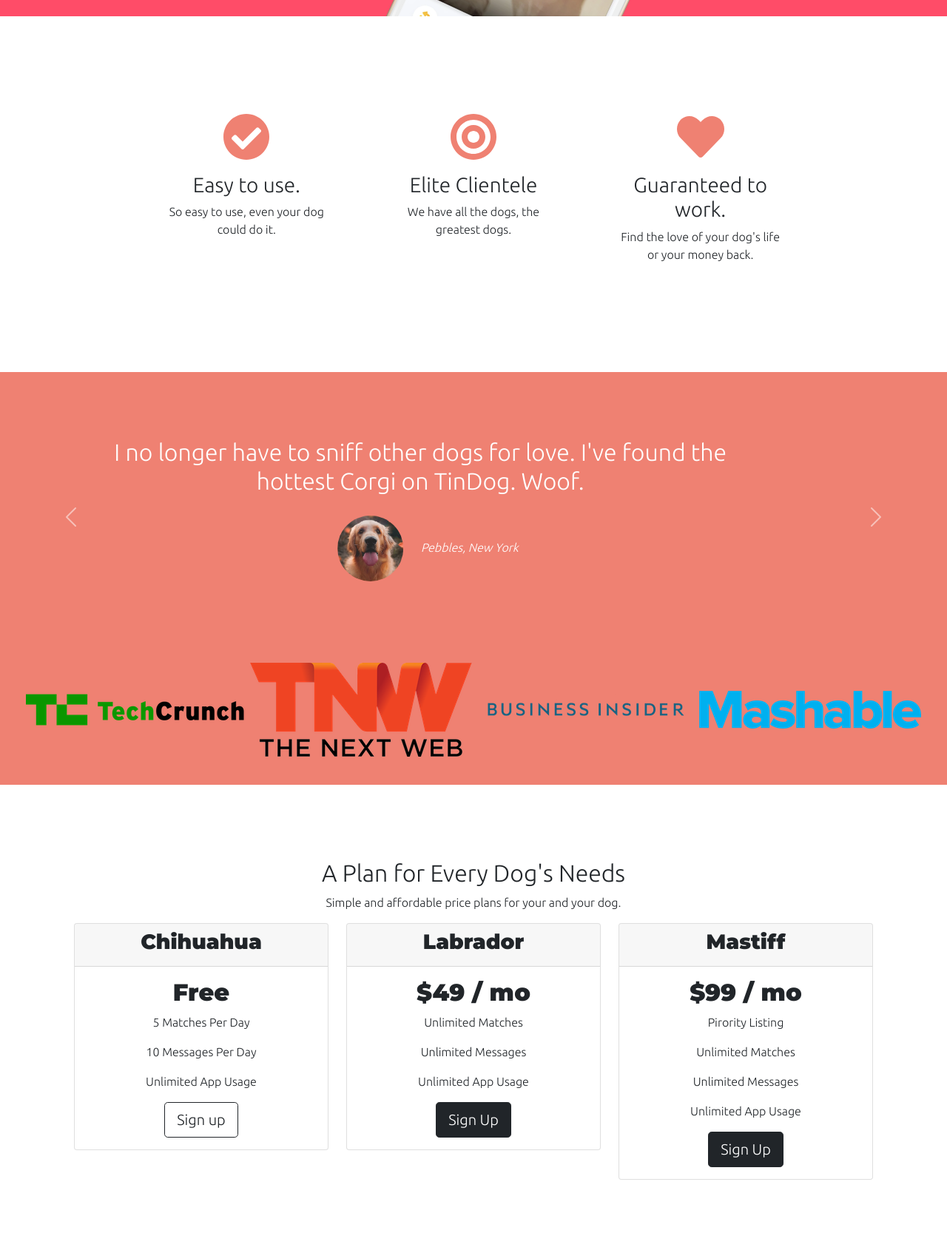
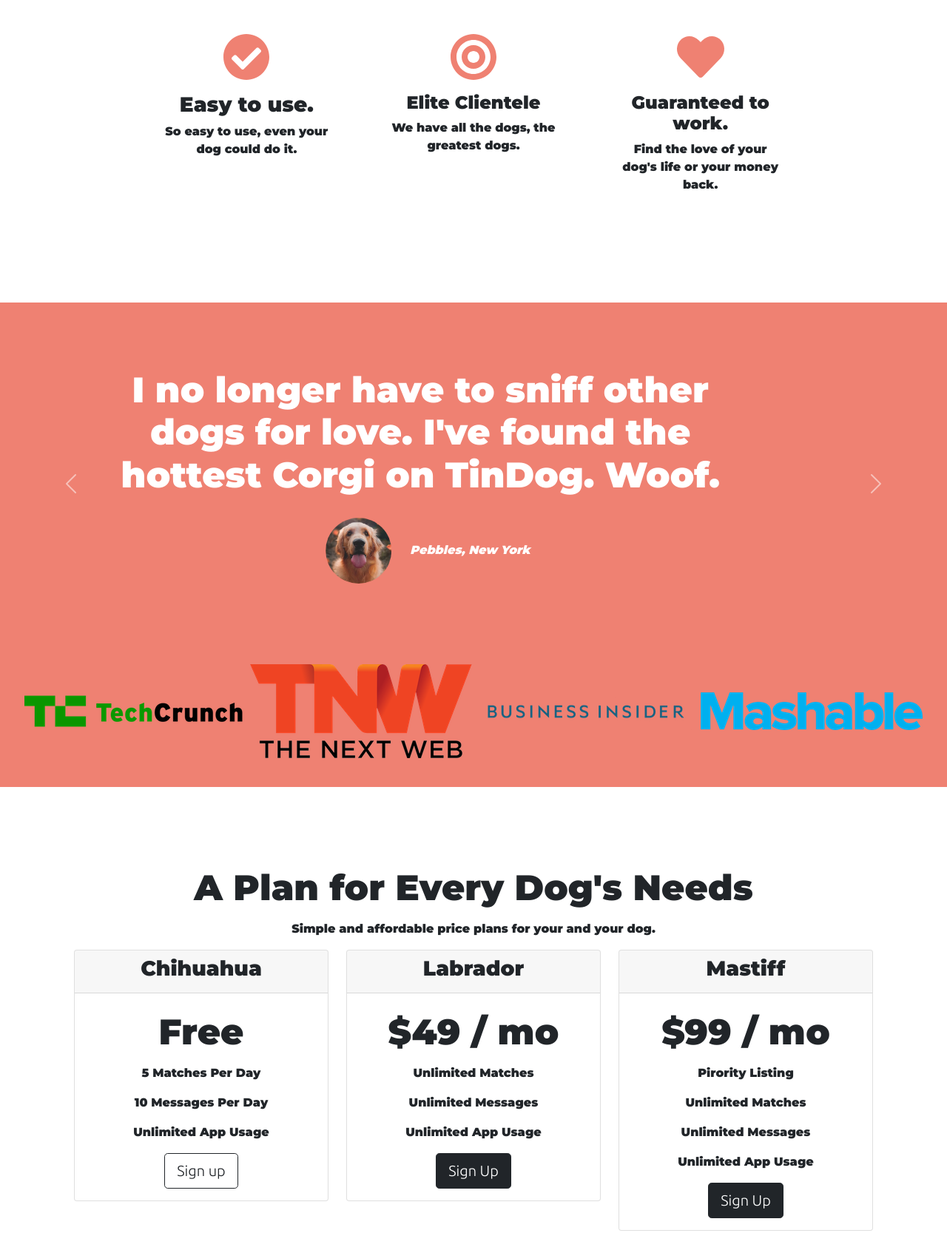
Before and after one commit to jessicaga9410/TinDog-Start-master, a plain HTML site: page index.html in a window 1280 px wide. Shown: the part 600-2267 px from the top of the page at 74% size. Drawn offline with nearby package versions, Linux system fonts and the light colour scheme.

Commit message:
modified css file to style elements to minimize similar code

```diff
--- a/css/styles.css
+++ b/css/styles.css
@@ -1,5 +1,5 @@
 body {
-  font-family: "Ubuntu", sans-serif;
+  font-family: "Montserrat", sans-serif;
 }
 
 #title {
@@ -9,12 +9,15 @@ body {
 .container-fluid {
   padding: 3% 15% 7%;
 }
-h1 {
+h1, h2, h3, h4, h5, h6 {
   font-family: "Montserrat", sans-serif;
-  font-size: 3.5rem;
+  /* font-size: 3.5rem;
   line-height: 1.5;
-  color: #fff;
+  color: #fff; */
 }
+
+/*navbar section */
+
 .navbar {
   padding: 0 0 4.5rem;
   font-family: "Ubuntu", sans-serif;
@@ -38,6 +41,7 @@ h1 {
 
 .download-button {
   margin: 5% 3% 5%;
+  font-family: "Ubuntu", sans-serif;
 }
 /*Title image */
 
@@ -47,7 +51,9 @@ h1 {
   position: absolute;
   right: 30%;
 }
-
+.feature-title{
+  font-size: 1.5rem;
+}
 #features {
   padding: 7% 15%;
   background-color: #fff;
@@ -67,6 +73,15 @@ h1 {
 .carousel-item {
   padding: 7% 15%;
 }
+
+
+/*testimonial section */
+
+
+
+.testimonial-text{
+  font-size: 3rem;
+}
 #testimonials {
   background-color: #ef8172;
   text-align: center;
@@ -77,6 +92,10 @@ h1 {
   border-radius: 100%;
   margin: 20px;
 }
+.carousel-item{
+  padding:7% 15%;
+}
+
 .press-logo {
   width: 15%;
   margin: 20px 20px 50px;
@@ -87,11 +106,8 @@ h1 {
   padding-bottom: 3%;
 }
 /*pricing section */
-.title-name{
-  font-family: "Montserrat", sans-serif;
-}
-.title-price{
-  font-family: "Montserrat", sans-serif;
+.signup-button{
+  font-family: "Ubuntu", sans-serif;
 }
 #pricing {
   padding: 100px;
@@ -101,31 +117,34 @@ h1 {
   padding: 3% 2%;
 }
 
+.price-text{
+  font-size: 3rem;
+  line-height:1.5;
 
+}
+.section-heading{
+  font-size: 3rem;
+  line-height: 1.5;
+}
 /*CTA section*/
 
 #cta {
   background-color: #ff4c68;
   color: #fff;
   padding: 7% 15%;
-  text-align:center;
-
-
-
+  text-align: center;
 }
-.cta-heading{
+.cta-heading {
   font-family: "Montserrat", sans-serif;
   font-size: 3.5em;
   line-height: 1.5;
-
-
 }
- #footer {
+#footer {
   padding: 7% 15%;
   text-align: center;
 }
-.social-icon{
-  margin:20px 10px;
+.social-icon {
+  margin: 20px 10px;
 }
 
 @media (max-width: 1028px) {
--- a/index.html
+++ b/index.html
@@ -76,7 +76,7 @@
             <button type="button" class="btn btn-dark btn-lg download-button">
               <i class="fab fa-apple"></i> Download
             </button>
-            <button type="button" class="btn btn-outline-light btn-lg">
+            <button type="button" class="btn btn-outline-light btn-lg download-button">
               <i class="fab fa-google-play"></i> Download
             </button>
           </div>
@@ -99,12 +99,12 @@
         </div>
         <div class="feature-box col-lg-4">
           <i class="icon fas fa-bullseye fa-4x"></i>
-          <h3>Elite Clientele</h3>
+          <h3 class="feature-title">Elite Clientele</h3>
           <p>We have all the dogs, the greatest dogs.</p>
         </div>
         <div class="feature-box col-lg-4">
           <i class="icon fas fa-heart fa-4x"></i>
-          <h3>Guaranteed to work.</h3>
+          <h3 class="feature-title">Guaranteed to work.</h3>
           <p>Find the love of your dog's life or your money back.</p>
         </div>
       </div>
@@ -120,7 +120,7 @@
       >
         <div class="carousel-inner">
           <div class="carousel-item active">
-            <h2>
+            <h2 class="testimonial-text">
               I no longer have to sniff other dogs for love. I've found the
               hottest Corgi on TinDog. Woof.
             </h2>
@@ -177,7 +177,7 @@
     <!-- Pricing -->
 
     <section id="pricing">
-      <h2>A Plan for Every Dog's Needs</h2>
+      <h2 class="section-heading">A Plan for Every Dog's Needs</h2>
       <p>Simple and affordable price plans for your and your dog.</p>
 
       <div class="row">
@@ -188,11 +188,11 @@
             <h3 class="title-name">Chihuahua</h3>
           </div>
           <div class="card-body">
-            <h2 class="title-price">Free</h2>
+            <h2 class="price-text">Free</h2>
             <p>5 Matches Per Day</p>
             <p>10 Messages Per Day</p>
             <p>Unlimited App Usage</p>
-            <button class="btn btn-lg btn-block btn-outline-dark" type="button">Sign up</button>
+            <button class="btn btn-lg btn-block btn-outline-dark signup-button" type="button">Sign up</button>
           </div>
     </div>
   </div>
@@ -203,11 +203,11 @@
           </div>
 
           <div class="card-body">
-            <h2 class="title-price">$49 / mo</h2>
+            <h2 class="price-text">$49 / mo</h2>
             <p>Unlimited Matches</p>
             <p>Unlimited Messages</p>
             <p>Unlimited App Usage</p>
-            <button class="btn btn-lg btn-block btn-dark" type="button">Sign Up</button>
+            <button class="btn btn-lg btn-block btn-dark signup-button" type="button">Sign Up</button>
           </div>
         </div>
         </div>
@@ -218,12 +218,12 @@
           </div>
 
           <div class="card-body">
-            <h2 class="title-price">$99 / mo</h2>
+            <h2 class="price-text">$99 / mo</h2>
             <p>Pirority Listing</p>
             <p>Unlimited Matches</p>
             <p>Unlimited Messages</p>
             <p>Unlimited App Usage</p>
-            <button class="btn btn-lg btn-block btn-dark" type="button">Sign Up</button>
+            <button class="btn btn-lg btn-block btn-dark signup-button" type="button">Sign Up</button>
           </div>
         </div>
    </div>
@@ -237,7 +237,7 @@
       <h3 class="cta-heading">Find the True Love of Your Dog's Life Today.</h3>
       <button class="download-button btn btn-lg btn-dark" type="button"><i class="fab fa-apple"></i> Download
     </button>
-      <button class="download-button btn btn-lg btn-light" type="button" ><i class="fab fa-google-play"></i> Download
+      <button class="download-button btn btn-outline-light btn-lg" type="button" ><i class="fab fa-google-play"></i> Download
       </button>
 
 
```
